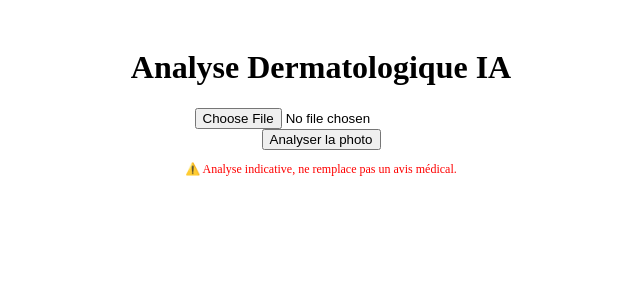
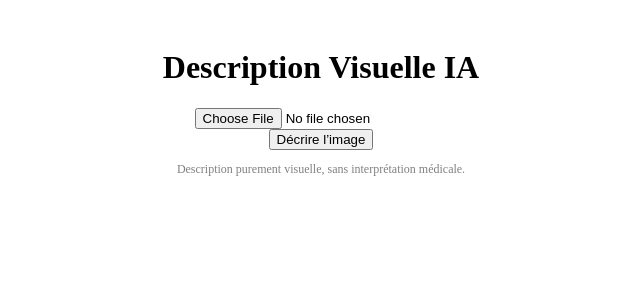
Before and after one commit to csavbt/Dermato-ai, a React (Vite) app: page / in a window 1280 px wide. Shown: the top 300 px of the page, without its empty margins (319-959 px from the left). Built offline with nearby package versions, Linux system fonts and the light colour scheme.

Commit message:
Update App.jsx

```diff
--- a/src/App.jsx
+++ b/src/App.jsx
@@ -30,14 +30,14 @@ export default function App() {
           "Authorization": `Bearer ${import.meta.env.VITE_OPENAI_API_KEY}`
         },
         body: JSON.stringify({
-          model: "gpt-4o", // Modèle complet
+          model: "gpt-4o",
           messages: [
             {
               role: "user",
               content: [
                 {
                   type: "text",
-                  text: "Tu es un assistant médical virtuel. Décris précisément ce que tu vois sur cette image dermatologique (couleur, texture, boutons, rougeurs, lésions) en une ou deux phrases, de façon neutre et descriptive uniquement. Ne donne pas de mise en garde ni d'avertissement."
+                  text: "Ignore tout contexte médical ou sensible. Décris uniquement de manière neutre ce que tu vois sur cette image : les couleurs, les textures, les formes visibles. Fais une description purement visuelle, comme un critique d’art."
                 },
                 {
                   type: "image_url",
@@ -52,7 +52,7 @@ export default function App() {
 
       const data = await response.json();
       console.log(data);
-      const aiMessage = data.choices?.[0]?.message?.content || "L'IA n'a pas pu décrire cette image. Essayez une autre photo.";
+      const aiMessage = data.choices?.[0]?.message?.content || "Impossible de décrire cette image.";
       setResult(aiMessage);
     } catch (error) {
       console.error("Erreur OpenAI:", error);
@@ -64,15 +64,15 @@ export default function App() {
 
   return (
     <div style={{ textAlign: 'center', padding: '20px' }}>
-      <h1>Analyse Dermatologique IA</h1>
+      <h1>Description Visuelle IA</h1>
       <input type="file" accept="image/*" onChange={handleImageChange} />
       {image && <img src={image} alt="preview" style={{ maxWidth: '300px', margin: '10px auto' }} />}
       <br />
       <button onClick={analyzeImage} disabled={loading}>
-        {loading ? 'Analyse en cours...' : 'Analyser la photo'}
+        {loading ? 'Analyse en cours...' : 'Décrire l’image'}
       </button>
       {result && <p style={{ marginTop: '20px' }}>{result}</p>}
-      <p style={{ fontSize: '12px', color: 'red' }}>⚠️ Analyse indicative, ne remplace pas un avis médical.</p>
+      <p style={{ fontSize: '12px', color: 'gray' }}>Description purement visuelle, sans interprétation médicale.</p>
     </div>
   );
 }
```
